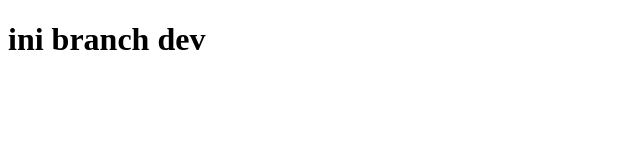
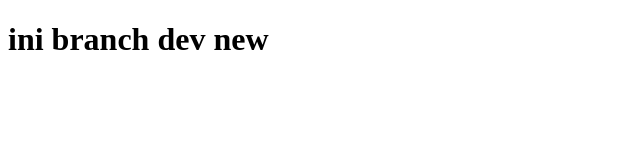
Before and after one commit to vqisviky/vikyjoenus, a plain HTML site: page index.html in a window 1280 px wide. Shown: the full height of the page, 0-640 px from the left. Drawn offline with Linux system fonts and the light colour scheme.

Commit message:
h1 branch dev new

```diff
--- a/index.html
+++ b/index.html
@@ -7,6 +7,6 @@
     <title>Joenus first</title>
 </head>
 <body>
-    <h1>ini branch dev</h1>
+    <h1>ini branch dev new</h1>
 </body>
 </html>
```
